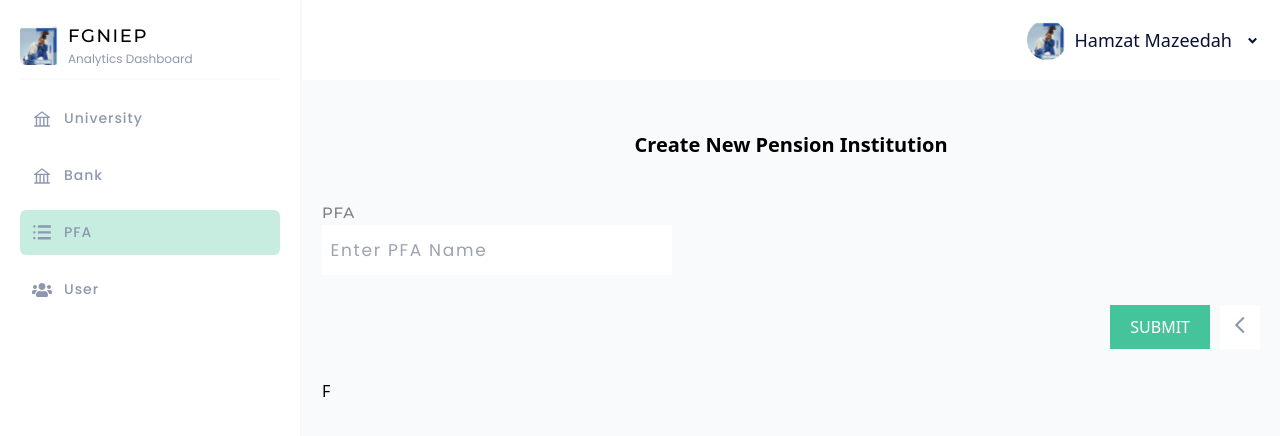
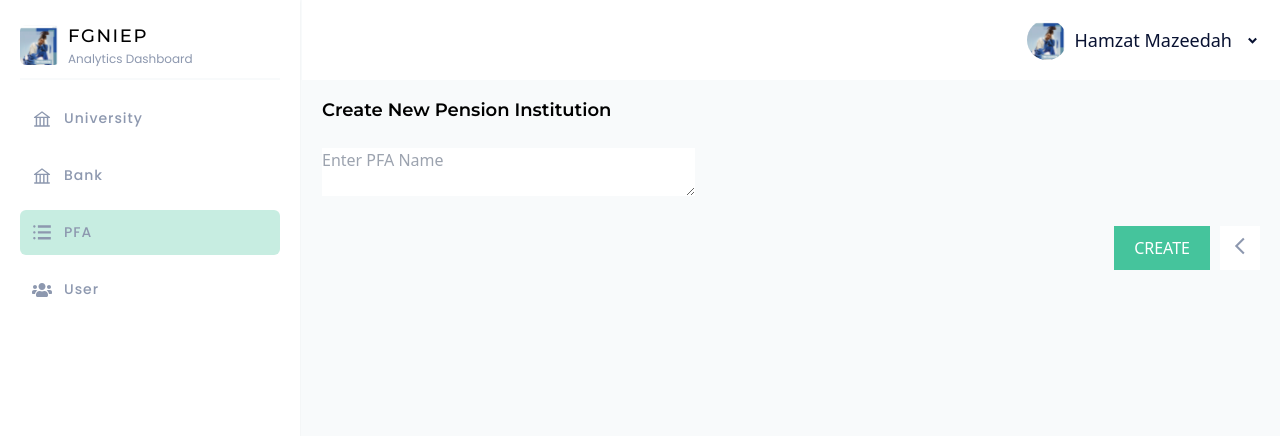
Before and after one commit to Marvellous0/FGNIEP, a React (Create React App) app: page /#/pfa/add in a window 1280 px wide. Shown: the top 436 px of the page. Built offline with nearby package versions, Linux system fonts and the light colour scheme.

Commit message:
made some changes

```diff
--- a/src/view/components/admin/Pfa.jsx
+++ b/src/view/components/admin/Pfa.jsx
@@ -1,14 +1,15 @@
 import React, { useState } from "react";
 import { AiOutlineBank, AiOutlineLoading3Quarters } from "react-icons/ai";
-import {MdAdd} from 'react-icons/md'
+import { FaEdit, FaTrash } from 'react-icons/fa'
 import { useNavigate } from "react-router-dom";
 
-const headings = ["Name", "Created"];
+const headings = ["Name", "Created", "Action"];
 
 const pfaRep = {
     id: '',
     name: "",
     created: "",
+    status: ""
 }
 
 const pfas = [
@@ -48,7 +49,7 @@ const Pfa = () => {
                 className={`bg-white flex flex-col rounded-t-lg border border-[#F0F3F7] relative  overflow-y-hidden overflow-x-scroll gap-y-5 md:w-full w-[100vw] scrollbar-thumb-gray-300 scrollbar-track-gray-900`}
             >
                 <div className="mx-4 mt-[30px] flex gap-2 rounded-md">
-                    <button className="text-center bg-primary font-[500] px-[20px] py-[10px] cursor-pointer text-white" onClick={() => navigate("/pfa/add")}><span className="text-[19px]">+</span> CREATE</button>
+                    <span className="px-3 py-[10px] relative cursor-pointer font-[600] text-[16px] rounded-md h-[10%] text-primary bg-[#c7ede1]" onClick={() => navigate("/pfa/add")}>+ Create</span>
                 </div>
 
                 <div className="flex gap-2 items-center p-2">
@@ -95,6 +96,17 @@ const Pfa = () => {
                                                 {key === "created" &&
                                                     <span>{pfa.created}</span>
                                                 }
+                                                {key === "status" &&
+                                                    <div className="flex items-center gap-2">
+                                                        <div className="rounded-md text-white bg-primary p-2 cursor-pointer">
+                                                            <FaEdit />
+                                                        </div>
+
+                                                        <div className="rounded-md text-white bg-[red] p-2 cursor-pointer">
+                                                            <FaTrash />
+                                                        </div>
+                                                    </div>
+                                                }
                                             </td>
                                         ))}
 
--- a/src/view/components/admin/User.jsx
+++ b/src/view/components/admin/User.jsx
@@ -1,7 +1,9 @@
 import React, { useState } from "react";
 import { AiOutlineBank, AiOutlineLoading3Quarters } from "react-icons/ai";
+import { FaEdit, FaTrash } from "react-icons/fa";
+import { useNavigate } from "react-router-dom";
 
-const headings = ["Full Name", "Email", "Username", "Role", "Last Logged In", "Created"];
+const headings = ["Full Name", "Email", "Username", "Role", "Last Logged In", "Created", "Action"];
 
 const userRep = {
     id: '',
@@ -10,7 +12,8 @@ const userRep = {
     username: "",
     role: "",
     lastLoggedIn: "",
-    created: ""
+    created: "",
+    status: ""
 }
 
 const users = [
@@ -55,6 +58,7 @@ const users = [
 
 const User = () => {
     const [loading, setLoading] = useState(false);
+    const navigate = useNavigate();
 
     return (
         <div
@@ -64,6 +68,9 @@ const User = () => {
                 style={{ scrollBehavior: "smooth" }}
                 className={`bg-white flex flex-col rounded-t-lg border border-[#F0F3F7] relative  overflow-y-hidden overflow-x-scroll gap-y-5 md:w-full w-[100vw] scrollbar-thumb-gray-300 scrollbar-track-gray-900`}
             >
+                <div className="mx-4 mt-[30px] flex gap-2 rounded-md">
+                    <span className="px-3 py-[10px] relative cursor-pointer font-[600] text-[16px] rounded-md h-[10%] text-primary bg-[#c7ede1]" onClick={() => navigate("/pfa/add")}>+ Create</span>
+                </div>
                 <div className="flex gap-2 items-center p-2 md:p-3">
                     <AiOutlineBank />
                     <p>All Pension Institutions</p>
@@ -125,6 +132,17 @@ const User = () => {
                                                 {key === "created" &&
                                                     <span>{user.created}</span>
                                                 }
+                                                {key === "status" &&
+                                                    <div className="flex items-center gap-2">
+                                                        <div className="rounded-md text-white bg-primary p-2 cursor-pointer">
+                                                            <FaEdit />
+                                                        </div>
+
+                                                        <div className="rounded-md text-white bg-[red] p-2 cursor-pointer">
+                                                            <FaTrash />
+                                                        </div>
+                                                    </div>
+                                                }
                                             </td>
                                         ))}
 
--- a/src/view/components/formik/FormikControl.jsx
+++ b/src/view/components/formik/FormikControl.jsx
@@ -8,8 +8,8 @@ const FormikControl = ({ control, ...rest }) => {
     switch (control) {
         case "input":
             return <MainInput {...rest} />;
-        case "login":
-            // return <LoginInput {...rest}/>;
+        case "textarea":
+            return <textarea {...rest}/>;
         case "search":
             return <SearchInput {...rest}/>;
         case "select":
--- a/src/view/pages/CreatePfa.jsx
+++ b/src/view/pages/CreatePfa.jsx
@@ -1,35 +1,78 @@
 import { useState } from "react";
 import { MdOutlineArrowBackIos } from "react-icons/md";
-import InputLayout from "../components/inputs/InputLayout";
-import { InputField } from "../components/inputs/MainInput";
+import { Formik, Form } from "formik";
+import * as Yup from 'yup';
+import FormikControl from "../components/formik/FormikControl";
 import NavigationLayout from "../layouts/NavigationLayout";
 
 const CreatePfaPage = () => {
-    const [input, setInput] = useState("");
-    const addPfa = () => {
-        console.log("adding");
+
+    const initialValues = {
+        pfaName : ''
     }
+
+
+    const validationSchema = Yup.object({
+        pfaName: Yup.string().required("Pfa Name is required"),
+
+    });
+
+    const displayInput = [
+        {
+            label: "Pfa name",
+            pfaName: "pfaName",
+            control: "textarea",
+            placeholder: "Enter PFA Name",
+        },
+    ];
+
+
+    const createPfa = (values, onSubmitProps) => {
+        const pfa = {
+            pfaName: values.pfaName,
+        }
+        console.log("adding pfa")
+    }
+
     return (
         <NavigationLayout>
-            <div className="my-10">
-                <h1 className="font-bold text-[20px] text-center mb-7">Create New Pension Institution</h1>
+            <div className="flex gap-3">
+                <h4 className="font-[600] text-[16px] md:text-[18px] leading-[0.1em] font-montserrat my-[20px]">Create New Pension Institution</h4>
+            </div>
+            <Formik
+                initialValues={initialValues}
+                validationSchema={validationSchema}
+                onSubmit={createPfa}
+                validateOnChange={false}
+            >
+                {formik => (
+                    <Form>
+                        <div className="grid gap-6 pt-4 md:justify-center md:gap-x-[12rem] md:gap-y-8 md:grid-cols-2" >
+                            {displayInput.map((d, index) => (
+                                <FormikControl
+                                    key={index * 0.5}
+                                    label={d.label}
+                                    name={d.name}
+                                    type={d?.type}
+                                    placeholder={d.placeholder}
+                                    options={d?.options}
+                                    control={d.control}
+                                />
+                            ))}
 
-            </div>
-            <div className="">
-                <InputLayout label="pfa">
-                    <InputField placeholder="Enter PFA Name" value={input} onChange={(e) => setInput(e.target.value)} />
-                </InputLayout>
-                <div className="my-4"></div>
+                        </div>
+                        <div className="flex justify-end my-[30px] gap-[10px]">
+                            <input value={ "CREATE"} className="text-center bg-primary py-[10px] px-[20px] font-[500] cursor-pointer text-white " type="submit" />
+                            <div onClick={() => window.history.back()} className="bg-[white] text-[#8d98af] cursor-pointer p-[10px]">
+                                <MdOutlineArrowBackIos size={20} />
+                            </div>
 
-                <div className="flex justify-end my-[30px] gap-[10px]">
-                    <input value="SUBMIT" onClick={addPfa} className="text-center bg-primary py-[10px] px-[20px] font-[500] cursor-pointer text-white " type="submit" />
-                    <div onClick={() => window.history.back()} className="bg-[white] text-[#8d98af] cursor-pointer p-[10px]">
-                        <MdOutlineArrowBackIos size={20} />
-                    </div>
+                        </div>
 
-                </div> F
+                    </Form>
 
-            </div>
+                )}
+            </Formik>
         </NavigationLayout>
     );
 }
--- a/src/view/pages/LoginPage.jsx
+++ b/src/view/pages/LoginPage.jsx
@@ -14,9 +14,9 @@ const LoginPage = () => {
             setRole("admin");
             navigate("/admindashboard/university")
         }
-        else if (user.email2 == email && user.password2 == password) {
-            setRole("user");
-            navigate("/dashboard")
+        else if (user.email != email && user.password2 != password) {
+            setRole(role);
+            navigate("/dashboard");
         }
     }
 
--- a/src/view/pages/Router.jsx
+++ b/src/view/pages/Router.jsx
@@ -12,14 +12,14 @@ import PfaPage from "./Pfa";
 import UserPage from "./User";
 import { useSelector } from "react-redux";
 import CreatePfaPage from "./CreatePfa";
+// import AddUniversity from "../components/admin/University/AddUniversity";
+// import AddBank from "../components/admin/Bank/AddBank";
 
 
 const Router = () => {
   const loginParams = ["/", "/login"]
   const adminParams = ["/admindashboard", "admindashboard/university"]
   const user = useSelector(state => state.user);
-  const employee = user.employees.find(e => e.id == user.enrollingUser);
-
 
 
   return (
@@ -37,6 +37,12 @@ const Router = () => {
         {
           <Route path={"/admindashboard/pfa"} element={<PfaPage/>} ></Route>
         }
+        {/* {
+          <Route path={"/university/add"} element={<AddUniversity/>} ></Route>
+        }
+         {
+          <Route path={"/bank/add"} element={<AddBank/>} ></Route>
+        } */}
         {
           <Route path={"/pfa/add"} element={<CreatePfaPage/>} ></Route>
         }
```
Also changed, not shown: src/view/components/admin/Bank.jsx (+20 -2 lines), src/view/components/admin/University.jsx (+20 -2 lines).
